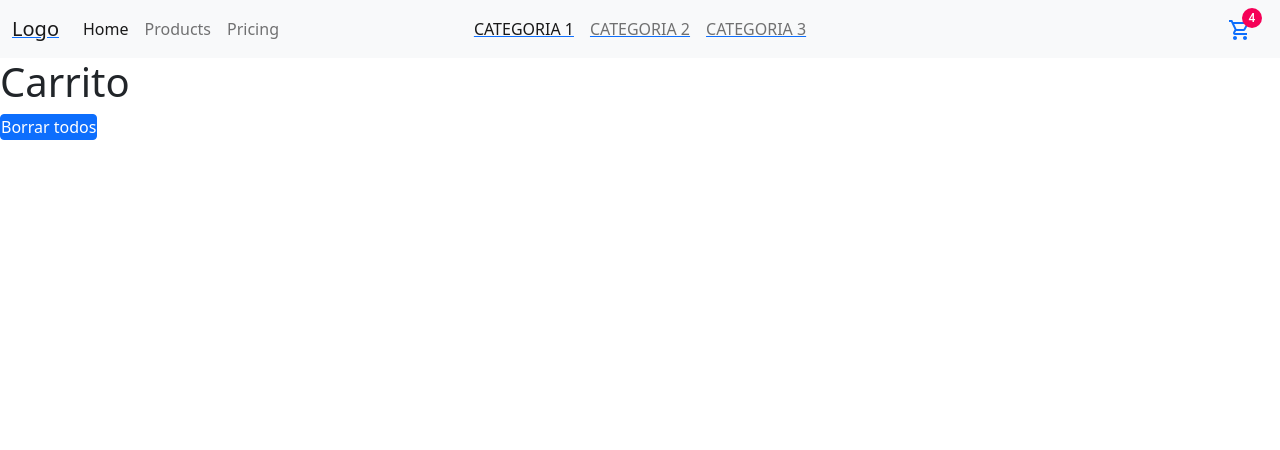
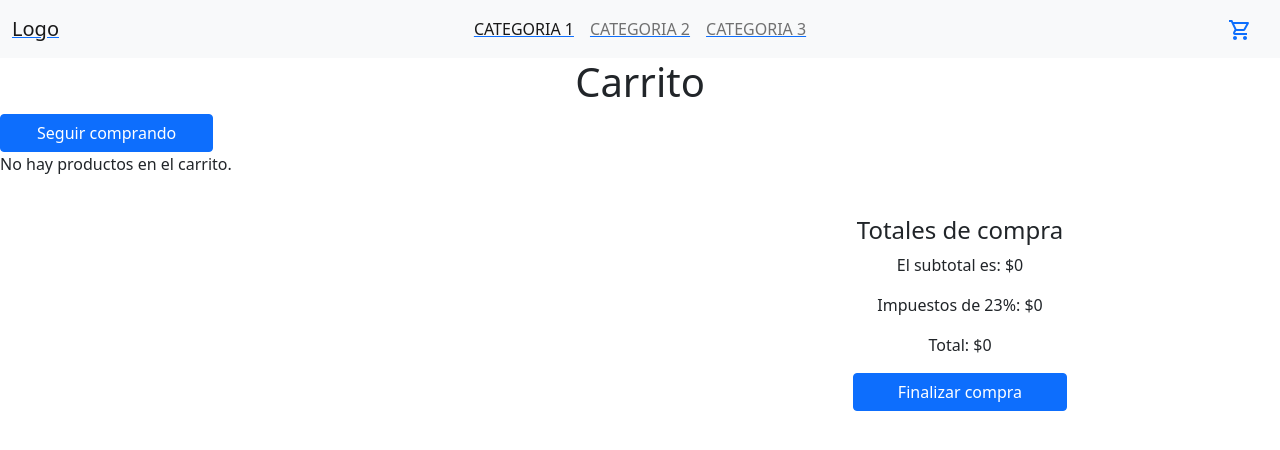
Before and after one commit to marscalabrino/marscalabrino, a React (Create React App) app: page /cart in a window 1280 px wide. Shown: the top 450 px of the page. Built offline with nearby package versions, Linux system fonts and the light colour scheme.

Commit message:
cart view

```diff
--- a/src/components/Cart.js
+++ b/src/components/Cart.js
@@ -1,36 +1,59 @@
 import { useContext } from "react";
 import { CartContext } from "./CartContext";
+import { Link } from "react-router-dom";
 
 export default function Cart() {
     const test = useContext(CartContext);
-    console.log(test);
+
+    const calcImpuesto = () => {
+        let imp = 0.23;
+        return Math.round(test.sumCost() * imp);
+    }
+
+    const calcTotal = () => {
+        return calcImpuesto() + test.sumCost();
+    }
 
     return (
         <>
-        <h1>Carrito</h1>
-        <button type="button" className="btn btn-primary p-0" onClick={test.clear}>Borrar todos</button>
+        <h1 className="text-center" >Carrito</h1>
+        <div className="d-flex justify-content-around">
+
         {
-            test.cartList.length > 0 && (
-            <div className="d-flex flex-column"> {/* CONTENEDOR */}
+            test.cartList.length > 0 ? (
+            <div className="col-6 d-flex flex-column"> {/* CONTENEDOR */}
+            <button type="button" className="btn btn-primary p-0 col-3 align-self-center" onClick={test.clear}>Borrar todos</button>
+
             {
                 test.cartList.map(item =>
-                <div className="d-flex">                {/* CONTENEDOR CADA PRODUCTO */}
-                    <div className="col-4 h-50">
-                        <img src={item.image}   />
+                <div className="d-flex justify-content-between">                {/* CONTENEDOR CADA PRODUCTO */}
+                    <div className="col-4">
+                        <img className="img-cart" src={item.image}   />
                     </div>
-                    <div className="col-4">
-                        <p className="text-bold ms-4 mt-3 mb-0 p-0 fs-4">{item.name}</p>
-                        <p className="ms-4 mb-0 p-0 fs-6 top-0">Piece N° {item.id}</p>
-                        <p className="detalles-producto m-0 col-6">$ {item.cost}</p>
-                        <p className="detalles-producto m-0 text-end col-6">Comprar unidades {item.qtyItem}</p>
+                    <div className="col-4 d-flex flex-column justify-content-between text-center">
+                        <p className="text-bold fs-4">{item.name}</p>
+                        <p className="fs-6">Piece N° {item.id}</p>
+                        <p className="detalles-producto">$ {item.cost}</p>
+                        <p className="detalles-producto">{item.qtyItem} unidades.</p>
                         <button type="button" className="btn btn-primary p-0" onClick={() => {test.removeItem(item.id)}} >Delete</button>
                     </div>
                 </div>
              )
             }
-
-        </div>)
+            </div>)
+            : <div className="col-6 d-flex flex-column">
+                <Link to="/"><button type="button" className="btn btn-primary col-4">Seguir comprando</button></Link>
+                <p>No hay productos en el carrito.</p>
+            </div>
         }
+            <div className="contenedor-totales col-6 d-flex flex-column justify-content-center">
+                <h1 className="text-center fs-4">Totales de compra</h1>
+                <p className="text-center">El subtotal es: ${test.sumCost()} </p>
+                <p className="text-center">Impuestos de 23%: ${calcImpuesto()}</p>
+                <p className="text-center">Total: ${calcTotal()}</p>
+                <button className=" col-4 btn btn-primary align-self-center">Finalizar compra</button>
+            </div>
+        </div>
         </>
     )
 } ;
--- a/src/components/CartContext.js
+++ b/src/components/CartContext.js
@@ -4,6 +4,7 @@ export const CartContext = createContext();
 
 const CartContextProvider = ({children}) => {
     const [cartList, setCartList] = useState([]);
+    const [qtyTotal, setqtyTotal] = useState([]);
 
     const addItem = (item, qty) => {
         let isInCart = cartList.find(product => product.id === item.id);
@@ -20,6 +21,7 @@ const CartContextProvider = ({children}) => {
             ]);
         } else {
             isInCart.qtyItem += qty;
+            setqtyTotal(isInCart.qtyItem += qty)
         }
     }
     const clear = (item) => {
@@ -31,8 +33,17 @@ const CartContextProvider = ({children}) => {
         setCartList(resp)
     }
 
+    const sumQtyTotal = () => {
+        let sum = cartList.map(item => item.qtyItem);
+        return sum.reduce(((qtyA, qtyB) => qtyA + qtyB), 0);
+    }
+    const sumCost = () => {
+        let sum = cartList.map(item => item.cost*item.qtyItem);
+        return sum.reduce(((a, b) => a + b), 0);
+    }
+
     return (
-        <CartContext.Provider value={{cartList, addItem, clear, removeItem}}>
+        <CartContext.Provider value={{cartList, addItem, clear, removeItem, sumQtyTotal, sumCost}}>
             {children}
         </CartContext.Provider>
     )
--- a/src/components/CartWidget.js
+++ b/src/components/CartWidget.js
@@ -1,10 +1,13 @@
 import { Badge } from '@material-ui/core';
 import { ShoppingCartOutlined } from '@material-ui/icons';
+import { useContext } from 'react';
+import { CartContext } from './CartContext';
 
 const CartWidget = () => {
+    const info = useContext(CartContext);
 
     return (
-        <Badge badgeContent={4} color="secondary">
+        <Badge badgeContent={info.sumQtyTotal()} color="secondary">
             <ShoppingCartOutlined  />
         </Badge>
     )
--- a/src/components/Navbar.js
+++ b/src/components/Navbar.js
@@ -10,13 +10,6 @@ const Navbar = () => {
                 <span className="navbar-toggler-icon"></span>
                 </button>
                 <div className="collapse navbar-collapse" id="navbarNavAltMarkup">
-                    <div className="navbar-nav">
-                        <a className="nav-link active" aria-current="page" href="#">Home</a>
-                        <a className="nav-link" href="#">Products</a>
-                        <a className="nav-link" href="#">Pricing</a>
-                        {/* <a className="nav-link disabled">Disabled</a> */}
-                    </div>
-                    {/* CATEGORIAS */}
                     <div className="navbar-nav centered">
                     <Link to='/category/1'><a className="nav-link active" aria-current="page" href="#">CATEGORIA 1</a></Link>
                     <Link to='/category/2'><a className="nav-link" href="#">CATEGORIA 2</a></Link>
--- a/src/css/style.css
+++ b/src/css/style.css
@@ -1,6 +1,14 @@
 .contenedor-producto {
     height: auto;
     position: relative;
+}
+
+.img-cart {
+  height: 220px;
+}
+
+.contenedor-totales{
+  height: 400px;
 }
 
 
```
